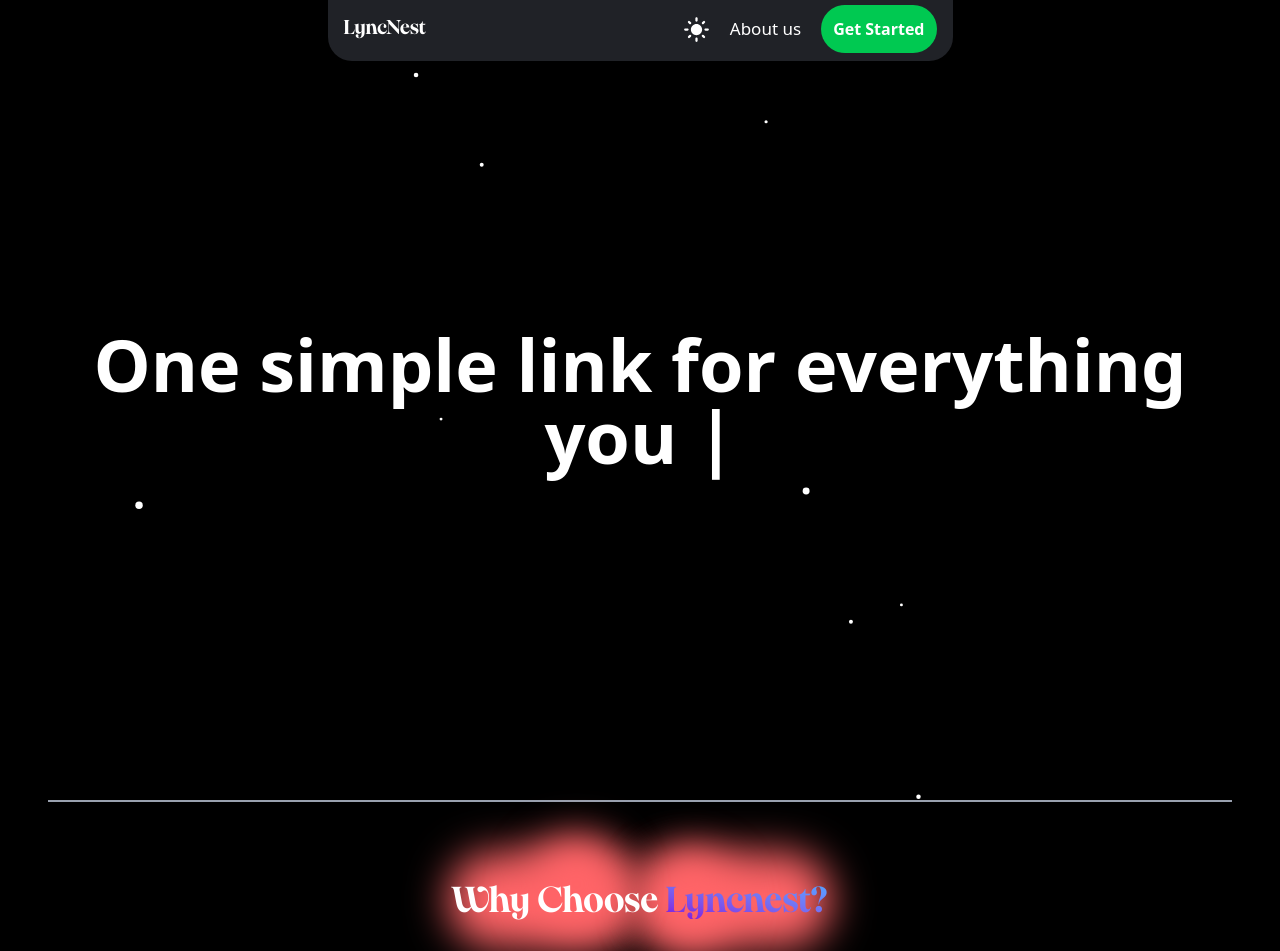
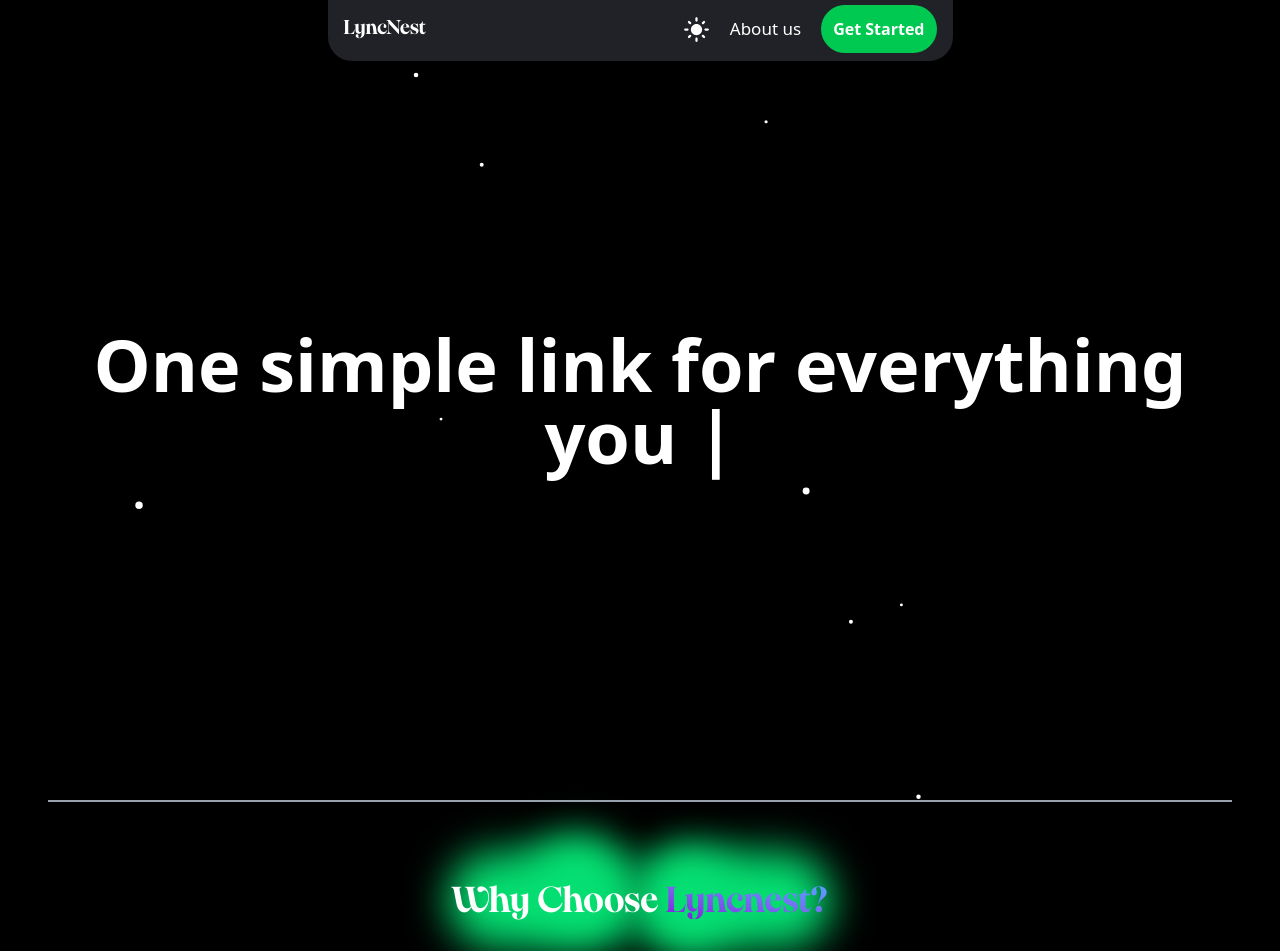
Before and after one commit to DevDarji16/linkdude, a Next.js app: page / in a window 1280 px wide. Shown: the top 951 px of the page. Built offline with nearby package versions, Linux system fonts and the light colour scheme; no server answers.

Commit message:
settings icons

```diff
--- a/src/app/Components/Homepage.jsx
+++ b/src/app/Components/Homepage.jsx
@@ -82,22 +82,22 @@ const Homepage = () => {
           <div className="max-w-6xl mx-auto px-6 text-center relative flex flex-col items-center ">
 
             <motion.div
-              className="absolute right-1/2 top-[-30px] h-24 w-48 rounded-full bg-red-400 blur-[20px] "
+              className="absolute right-1/2 top-[-30px] h-24 w-48 rounded-full bg-green-400 blur-[20px] "
               animate={{ y: [0, -10, 0], x: [0, -15, 0] }}
               transition={{ duration: 3, repeat: Infinity, ease: "easeInOut" }}
             />
             <motion.div
-              className="absolute left-1/2 top-[-30px] h-24 w-48 rounded-full bg-red-400 blur-[20px] "
+              className="absolute left-1/2 top-[-30px] h-24 w-48 rounded-full bg-green-400 blur-[20px] "
               animate={{ y: [0, -10, 0], x: [0, -10, 0] }}
               transition={{ duration: 3, repeat: Infinity, ease: "easeInOut" }}
             />
             <motion.div
-              className="absolute left-1/2 top-[-30px] h-24 w-24 rounded-full bg-red-400 blur-[20px] "
+              className="absolute left-1/2 top-[-30px] h-24 w-24 rounded-full bg-green-400 blur-[20px] "
               animate={{ y: [0, -20, 0], x: [0, -20, 0] }}
               transition={{ duration: 3, repeat: Infinity, ease: "easeInOut" }}
             />
             <motion.div
-              className="absolute right-1/2 top-[-30px] h-24 w-24 rounded-full bg-red-400 blur-[20px] "
+              className="absolute right-1/2 top-[-30px] h-24 w-24 rounded-full bg-green-400 blur-[20px] "
               animate={{ y: [0, -20, 0], x: [0, -20, 0] }}
               transition={{ duration: 2.5, repeat: Infinity, ease: "easeInOut" }}
             />
--- a/src/app/Components/UserLinks.jsx
+++ b/src/app/Components/UserLinks.jsx
@@ -411,7 +411,7 @@ const UserLinks = (params) => {
             <div>@{params.userData?.username}</div>
             <div className='text-[14px] text-gray-500 my-1 ml-1'>{params?.bio}</div>
             <div className={`${theme==='light'?'text-gray-400':'text-gray-600'} hover:underline text-[13px] cursor-pointer flex`} onClick={()=>setBioCLick(!bioClick)}><MdOutlineEdit size={18}/>Add/Update bio</div>
-            <div className='flex gap-5 flex-wrap my-5 '>
+            <div className='flex gap-5 flex-wrap my-5'>
 
               {
                 params.socialContainer.map((eachSocialMediaLink,index)=>{
```
